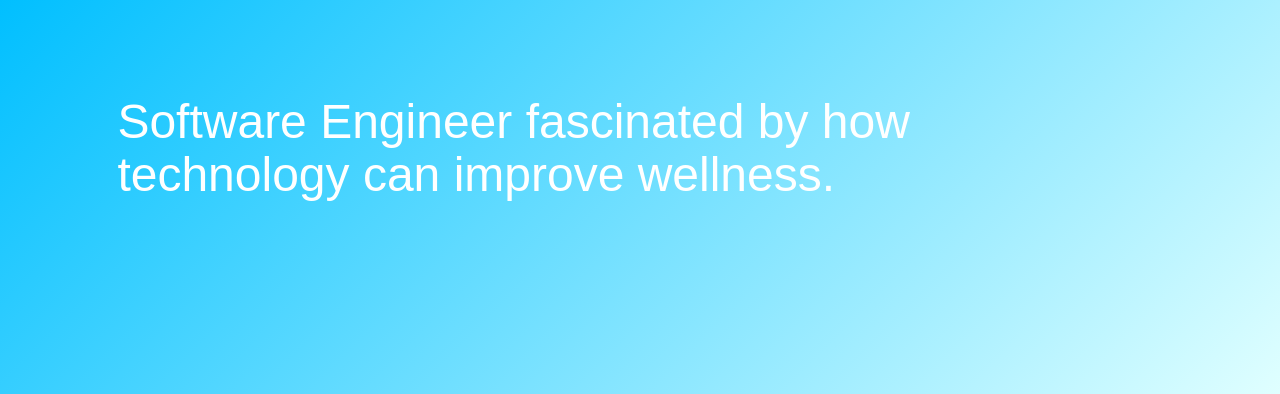
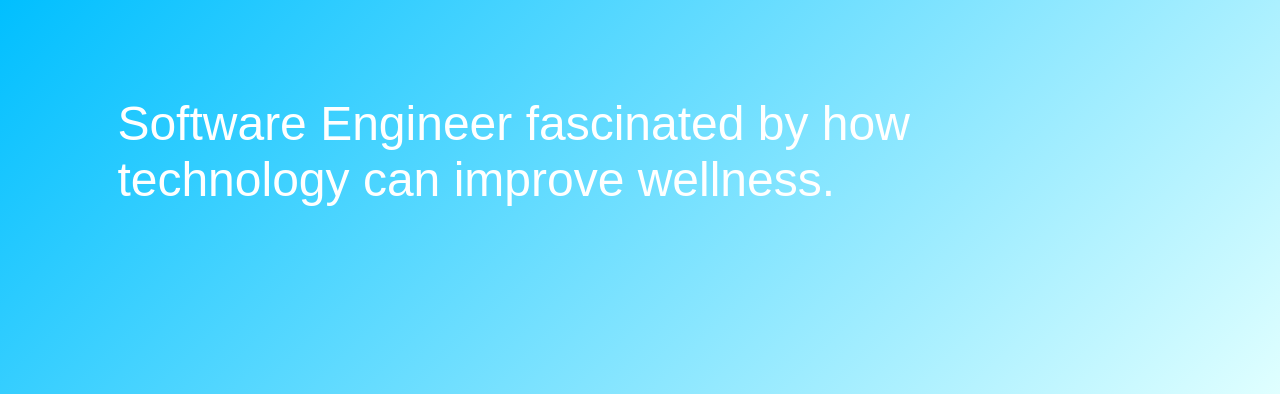
Before and after one commit to CPfi12/CPfi12.github.io, a plain HTML site: page index.html in a window 1280 px wide. Shown: the part 56-450 px from the top of the page. Drawn offline with nearby package versions, Linux system fonts and the light colour scheme; a web font is replaced by a local one.

Commit message:
changed line height in header

```diff
--- a/index.html
+++ b/index.html
@@ -31,7 +31,7 @@
     	<br/>
     	<br/>
     	<br/>
-    	<h2>Software Engineer fascinated by how technology can improve wellness.</h2>
+    	<h2 class="superheader">Software Engineer fascinated by how technology can improve wellness.</h2>
     	<br/>
     </div>
     <div class='col-xs-3' id='me'>
--- a/style.css
+++ b/style.css
@@ -24,6 +24,9 @@ span{
 	color: red;
 	font-family: 'Quicksand', sans-serif;
 	font-size: 5vh;
+}
+.superheader{
+	line-height:7vmin;
 }
 .phot{
 	vertical-align: middle;
```
